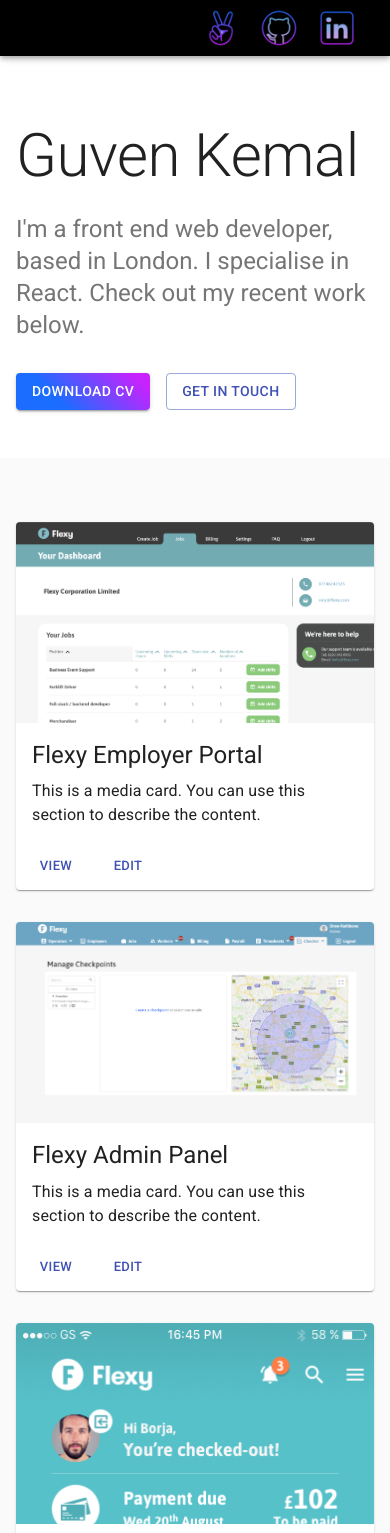
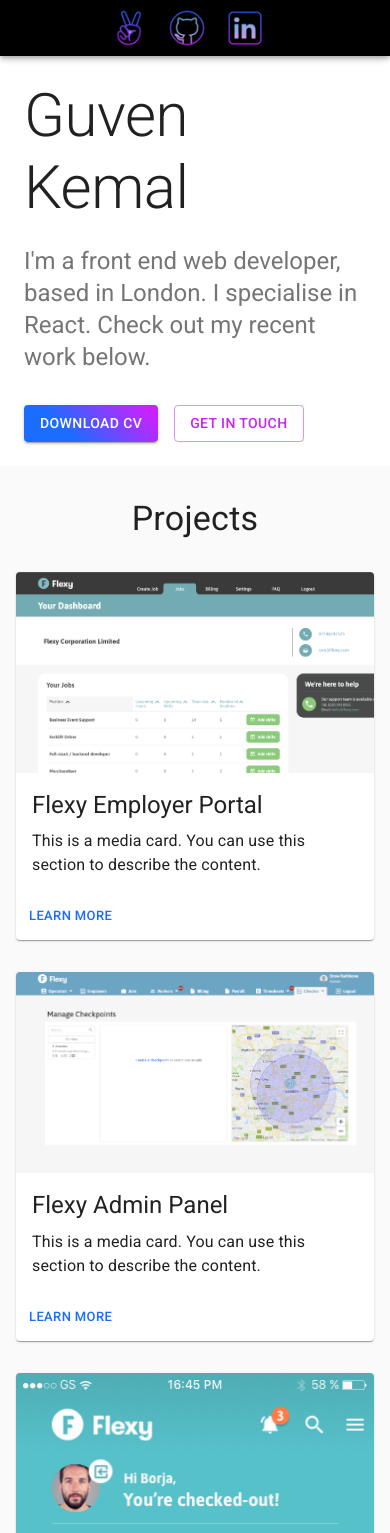
Before and after one commit to guven8/guven8.github.io, a React (Create React App) app: page / in a window 390 px wide. Shown: the top 1533 px of the page. Built offline with nearby package versions, Linux system fonts and the light colour scheme.

Commit message:
lock typescript to 3.2.1 add theme add Contact add responsive styles add ProjectModal add Section

```diff
--- a/package.json
+++ b/package.json
@@ -13,7 +13,7 @@
     "react": "^16.8.6",
     "react-dom": "^16.8.6",
     "react-scripts": "3.0.0",
-    "typescript": "^3.5.2",
+    "typescript": "3.2.1",
     "uuid": "^3.3.3"
   },
   "scripts": {
--- a/src/App.tsx
+++ b/src/App.tsx
@@ -1,20 +1,38 @@
 import React from 'react';
+import { createMuiTheme, MuiThemeProvider } from '@material-ui/core/styles';
 import CssBaseline from '@material-ui/core/CssBaseline';
 import { Header } from './components/Header';
 import { Hero } from './components/Hero';
-import { ProjectGallery } from './components/ProjectGallery';
+import { Projects } from './components/Projects';
 import { Footer } from './components/Footer';
+import { Contact } from './components/Contact';
+// import { indigo, pink, red } from '@material-ui/core/colors';
+
+const theme = createMuiTheme({
+  palette: {
+    primary: { main: '#1a6dff' },
+    secondary: { main: '#c822ff' }
+  }
+  // palette: {
+  //   primary: indigo,
+  //   secondary: pink,
+  //   error: red
+  // }
+});
 
 export function App() {
   return (
+    <MuiThemeProvider theme={theme}>
       <React.Fragment>
         <CssBaseline />
         <Header />
         <main>
           <Hero />
-        <ProjectGallery />
+          <Projects />
+          <Contact />
         </main>
         <Footer />
       </React.Fragment>
+    </MuiThemeProvider>
   );
 }
--- /dev/null
+++ b/src/components/Contact.tsx
@@ -0,0 +1,27 @@
+import React from 'react';
+import { Section } from './common/Section';
+import { Card, makeStyles, Theme, createStyles } from '@material-ui/core';
+
+const useStyles = makeStyles((theme: Theme) => createStyles({
+  contact: {
+    backgroundColor: theme.palette.background.default
+  }
+}));
+
+export const Contact = () => {
+  const classes = useStyles();
+  return (
+    <div className={classes.contact}>
+      <Section title="Contact">
+        <Card>
+          <ul>
+            <li>Email</li>
+            <li>Angel List</li>
+            <li>Github</li>
+            <li>LinkedIn</li>
+          </ul>
+        </Card>
+      </Section>
+    </div>
+  );
+}
--- a/src/components/Header.tsx
+++ b/src/components/Header.tsx
@@ -6,10 +6,18 @@
 
 const useStyles = makeStyles(theme => ({
   grow: {
+    [theme.breakpoints.down('xs')]: {
+      display: 'none'
+    },
     flexGrow: 1
   },
   appBar: {
     backgroundColor: '#000'
+  },
+  toolbar: {
+    [theme.breakpoints.down('xs')]: {
+      justifyContent: 'center'
+    }
   },
   icon: {
     marginRight: theme.spacing(2),
@@ -29,7 +37,7 @@
   return (
     <AppBar position="relative" className={classes.appBar}>
       <Container maxWidth="md">
-        <Toolbar disableGutters>
+        <Toolbar disableGutters className={classes.toolbar}>
           <div className={classes.grow} />
           <img src={angellistIcon} alt="angel list link" className={classes.icon} />
           <img src={githubIcon} alt="github link" className={classes.icon} />
--- a/src/components/Hero.tsx
+++ b/src/components/Hero.tsx
@@ -1,7 +1,9 @@
 import React from 'react';
-import { Container, Typography, Button, Grid, makeStyles } from '@material-ui/core';
+import { Container, Typography, Button, Grid, Theme, makeStyles, createStyles } from '@material-ui/core';
 
-const useStyles = makeStyles(theme => ({
+const useStyles = makeStyles((theme: Theme) => {
+  const { palette, spacing, breakpoints } = theme;
+  return createStyles({
     '@keyframes ripple': {
       '0%': {
         transform: 'scale(0.8)'
@@ -14,9 +16,12 @@
       }
     },
     hero: {
-    backgroundColor: theme.palette.background.paper,
-    padding: theme.spacing(8, 0, 6),
-    position: 'relative'
+      backgroundColor: palette.background.paper,
+      padding: spacing(8, 0, 6),
+      position: 'relative',
+      [breakpoints.down('xs')]: {
+        padding: spacing(3, 1, 3),
+      }
     },
     bgcircles: {
       position: 'absolute',
@@ -57,15 +62,16 @@
       maxWidth: '600px'
     },
     heroButtons: {
-    marginTop: theme.spacing(4),
+      marginTop: spacing(4),
     },
     gradientBG: {
-    background: 'linear-gradient(45deg, #1a6dff 30%, #c822ff 90%)'
+      background: `linear-gradient(45deg, ${palette.primary.main} 30%, ${palette.secondary.main} 90%)`
     },
     gradientBorder: {
-    borderColor: 'linear-gradient(45deg, #1a6dff 30%, #c822ff 90%)'
+      borderColor: `linear-gradient(45deg, ${palette.primary.main} 30%, ${palette.secondary.main} 90%)`
     }
-}));
+  })
+});
 
 export const Hero = () => {
   const classes = useStyles();
@@ -92,7 +98,7 @@
               </Button>
             </Grid>
             <Grid item>
-              <Button variant="outlined" color="primary" className={classes.gradientBorder}>
+              <Button variant="outlined" color="secondary" className={classes.gradientBorder}>
                 Get in touch
               </Button>
             </Grid>
--- a/src/components/ProjectGallery.tsx
+++ /dev/null
@@ -1,81 +0,0 @@
-import React from 'react';
-import { Button, Card, CardActions, CardContent, CardMedia, Grid, Container, makeStyles, Typography } from '@material-ui/core';
-import { v4 } from 'uuid';
-
-const useStyles = makeStyles(theme => ({
-  cardGrid: {
-    paddingTop: theme.spacing(8),
-    paddingBottom: theme.spacing(8),
-  },
-  card: {
-    height: '100%',
-    display: 'flex',
-    flexDirection: 'column',
-  },
-  cardMedia: {
-    paddingTop: '56.25%', // 16:9
-    backgroundPosition: '0% 0%'
-  },
-  cardContent: {
-    flexGrow: 1,
-  }
-}));
-
-const projects = [
-  {
-    id: v4(),
-    name: 'Flexy Employer Portal',
-    image: require('../assets/flexy-employer.png'),
-    desc: 'This is a media card. You can use this section to describe the content.'
-  },
-  {
-    id: v4(),
-    name: 'Flexy Admin Panel',
-    image: require('../assets/flexy-admin.png'),
-    desc: 'This is a media card. You can use this section to describe the content.'
-  },
-  {
-    id: v4(),
-    name: 'Flexy Worker App',
-    image: require('../assets/flexy-worker-landing.png'),
-    desc: 'This is a media card. You can use this section to describe the content.'
-  }
-];
-
-export const ProjectGallery = () => {
-  const classes = useStyles();
-
-  return (
-    <Container className={classes.cardGrid} maxWidth="md">
-      <Grid container spacing={4}>
-        {projects.map(project => (
-          <Grid item key={project.id} xs={12} sm={6} md={4}>
-            <Card className={classes.card}>
-              <CardMedia
-                className={classes.cardMedia}
-                image={project.image}
-                title={project.name}
-              />
-              <CardContent className={classes.cardContent}>
-                <Typography gutterBottom variant="h5" component="h2">
-                  {project.name}
-                </Typography>
-                <Typography>
-                  {project.desc}
-                </Typography>
-              </CardContent>
-              <CardActions>
-                <Button size="small" color="primary">
-                  View
-                    </Button>
-                <Button size="small" color="primary">
-                  Edit
-                    </Button>
-              </CardActions>
-            </Card>
-          </Grid>
-        ))}
-      </Grid>
-    </Container>
-  );
-}
--- /dev/null
+++ b/src/components/ProjectModal.tsx
@@ -0,0 +1,53 @@
+import React from 'react';
+import { Modal, makeStyles, createStyles } from '@material-ui/core';
+import { projects } from './Projects';
+
+type P = {
+  projectId: string;
+  handleClose: () => void;
+}
+
+const useStyles = makeStyles(theme => createStyles({
+  paper: {
+    position: 'absolute',
+    top: 100,
+    width: 900,
+    left: 0,
+    right: 0,
+    margin: '0 auto',
+    backgroundColor: theme.palette.background.paper,
+    border: '2px solid #000',
+    boxShadow: theme.shadows[5],
+    padding: theme.spacing(2, 4, 3)
+  },
+  image: {
+    maxWidth: 600
+  }
+}));;
+
+export const ProjectModal = (props: P) => {
+  const { projectId, handleClose } = props;
+  const classes = useStyles();
+  const project = !!projectId && projects.find(project => project.id === projectId);
+
+  return (
+    <Modal
+      aria-labelledby="simple-modal-title"
+      aria-describedby="simple-modal-description"
+      open={!!projectId}
+      onClose={handleClose}
+    >
+      <div className={classes.paper}>
+        {!!project &&
+          <>
+          <img src={project.image} alt={project.name} className={classes.image} />
+            <h2 id="simple-modal-title">{project.name}</h2>
+            <p id="simple-modal-description">
+              {project.desc}
+            </p>
+          </>
+        }
+      </div>
+    </Modal>
+  );
+}
--- /dev/null
+++ b/src/components/Projects.tsx
@@ -0,0 +1,92 @@
+import React from 'react';
+import {
+  Button,
+  Card,
+  CardActions,
+  CardContent,
+  CardMedia,
+  Grid,
+  makeStyles,
+  Theme,
+  createStyles,
+  Typography
+} from '@material-ui/core';
+import { v4 } from 'uuid';
+import { ProjectModal } from './ProjectModal';
+import { Section } from './common/Section';
+
+const useStyles = makeStyles((theme: Theme) => createStyles({
+  card: {
+    height: '100%',
+    display: 'flex',
+    flexDirection: 'column',
+  },
+  cardMedia: {
+    paddingTop: '56.25%', // 16:9
+    backgroundPosition: '0% 0%'
+  },
+  cardContent: {
+    flexGrow: 1,
+  }
+}));
+
+export const projects = [
+  {
+    id: v4(),
+    name: 'Flexy Employer Portal',
+    image: require('../assets/flexy-employer.png'),
+    desc: 'This is a media card. You can use this section to describe the content.',
+    tech: ['react', 'redux', 'typescript', 'scss', 'google-maps-api']
+  },
+  {
+    id: v4(),
+    name: 'Flexy Admin Panel',
+    image: require('../assets/flexy-admin.png'),
+    desc: 'This is a media card. You can use this section to describe the content.',
+    tech: ['react', 'redux', 'typescript', 'scss', 'google-maps-api', 'ant-d']
+  },
+  {
+    id: v4(),
+    name: 'Flexy Worker App',
+    image: require('../assets/flexy-worker-landing.png'),
+    desc: 'This is a media card. You can use this section to describe the content.',
+    tech: ['react-native', 'redux', 'typescript', 'google-maps-api']
+  }
+];
+
+export const Projects = () => {
+  const classes = useStyles();
+  const [modalProjectId, openProjectModal] = React.useState('');
+  const handleOpenProjectModal = (projectId: string) => () => { openProjectModal(projectId); };
+  const handleCloseProjectModal = () => { openProjectModal(''); };
+
+  return (
+    <>
+      <ProjectModal projectId={modalProjectId} handleClose={handleCloseProjectModal} />
+      <Section title="Projects">
+        <Grid container spacing={4}>
+          {projects.map(project => (
+            <Grid item key={project.id} xs={12} sm={6} md={4}>
+              <Card className={classes.card}>
+                <CardMedia
+                  className={classes.cardMedia}
+                  image={project.image}
+                  title={project.name}
+                />
+                <CardContent className={classes.cardContent}>
+                  <Typography gutterBottom variant="h5">{project.name}</Typography>
+                  <Typography>{project.desc}</Typography>
+                </CardContent>
+                <CardActions>
+                  <Button size="small" color="primary" onClick={handleOpenProjectModal(project.id)}>
+                    Learn More
+                  </Button>
+                </CardActions>
+              </Card>
+            </Grid>
+          ))}
+        </Grid>
+      </Section>
+    </>
+  );
+}
--- /dev/null
+++ b/src/components/common/Section.tsx
@@ -0,0 +1,28 @@
+import React from 'react';
+import { makeStyles, Container, Typography } from '@material-ui/core';
+
+type P = {
+  title: string;
+  className?: string;
+}
+
+const useStyles = makeStyles(theme => ({
+  container: {
+    paddingTop: theme.spacing(4),
+    paddingBottom: theme.spacing(8),
+  },
+  title: {
+    marginBottom: theme.spacing(4)
+  }
+}));
+
+export const Section: React.FunctionComponent<P> = (props) => {
+  const classes = useStyles();
+
+  return (
+    <Container className={classes.container + ' ' + props.className || ''} maxWidth="md">
+      <Typography variant="h4" align="center" className={classes.title}>{props.title}</Typography>
+      {props.children}
+    </Container>
+  );
+}
```
Also changed, not shown: tsconfig.json (+29 -0 lines), 1 other file (tests, documents, lock files or other folders). Lines whose indentation alone changed are shown as unchanged.
